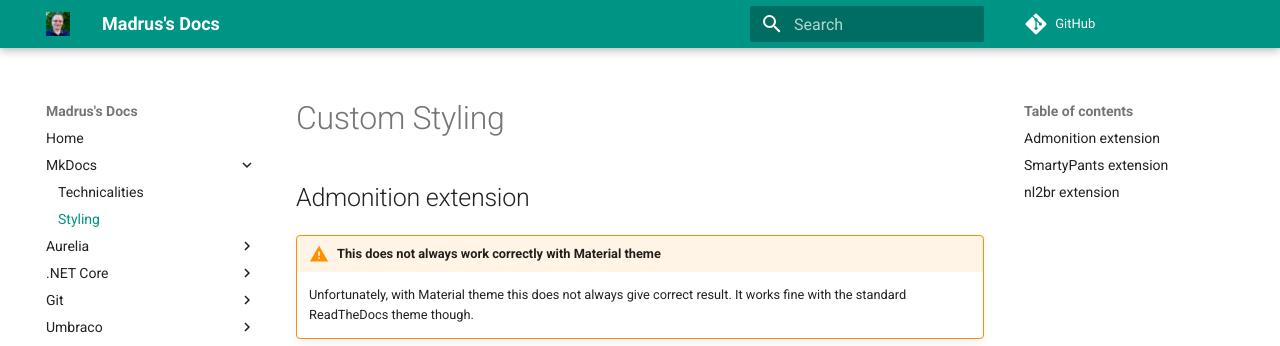
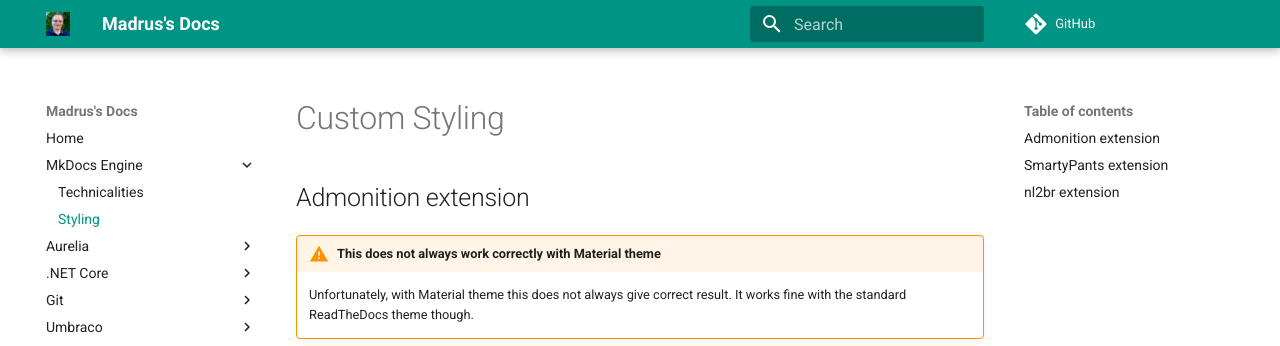
Before and after one commit to madrus/mdocs, an MkDocs documentation site: the page built from docs/engine/styling.md, in a window 1280 px wide. Shown: the top 346 px of the page. Built offline with MkDocs 1.6.1 and Material for MkDocs 9.7.7, drawn with Linux system fonts in a browser that asks for light colours; comment, search, counter and statistics services are not loaded; old or Windows-style settings are respelled for this version of MkDocs.

Commit message:
moved documents from mkdocs directory to engine

```diff
--- a/mkdocs.yml
+++ b/mkdocs.yml
@@ -12,9 +12,9 @@ repo_url: 'https://github.com/madrus/mdocs'
 # Pages structure
 pages:
   - Home: index.md
-  - MkDocs:
-    - Technicalities: mkdocs/technicalities.md
-    - Styling: mkdocs/styling.md
+  - MkDocs Engine:
+    - Technicalities: engine/technicalities.md
+    - Styling: engine/styling.md
   - Aurelia:
     - Technicalities: aurelia/technicalities.md
   - .NET Core:
```
Also changed, not shown: docs/engine/styling.md (renamed from docs/mkdocs/styling.md), docs/engine/technicalities.md (renamed from docs/mkdocs/technicalities.md).
